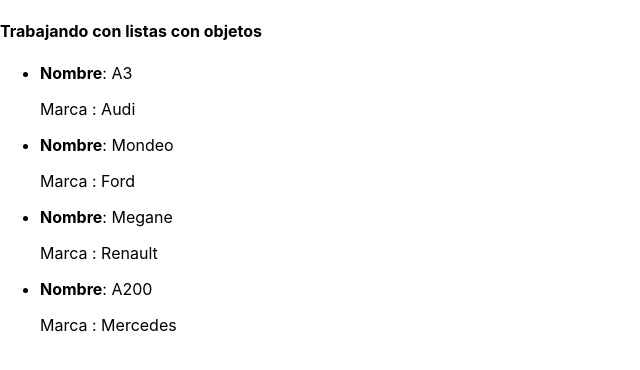
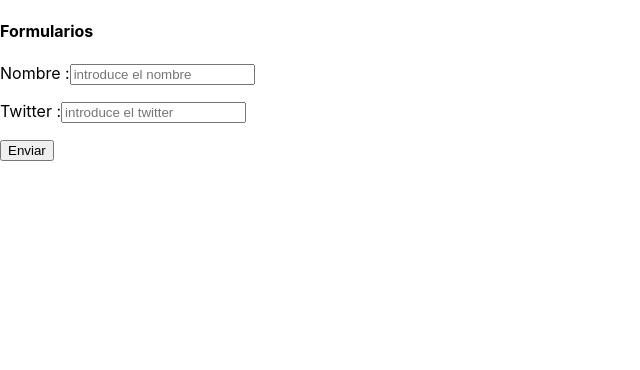
Before and after one commit to Miralbell/hola-mundo-react, a React (Create React App) app in the folder my-app/: page / in a window 1280 px wide. Shown: the top 370 px of the page, without its empty margins (0-640 px from the left). Built offline with nearby package versions, Linux system fonts and the light colour scheme.

Commit message:
formularios

```diff
--- a/my-app/src/App.js
+++ b/my-app/src/App.js
@@ -1,30 +1,75 @@
 import React, { Component }  from 'react';
-import cars from './data/cars.json'
+import Forms from './sections/forms.js'
+// import cars from './data/cars.json'
 
-// // _________________TRABAJANDO CON LISTADOS de objetos_______________________
+// // _________________FORMULARIOS EN REACT_______________________
 
 class App extends Component {
   render () {
     return ( <div className = 'App'>
-      <h4>Trabajando con listas con objetos</h4>
-      <ul>
-        {cars.map(
-          car => {
-            return (
-              <li key = {car.id}>
-                 <p><strong>Nombre</strong>: {car.name}</p>
-                 <p>Marca : {car.company}</p>
-
-              </li>
-
-            )
-          }
-        )}
-      </ul>
+      <Forms />
     </div>
     );
   }
 }
+
+// // // _________________Eventos on click_______________________
+
+// class App extends Component {
+//   constructor () {
+//     super ()
+//     this.state = {mouseX : 0, mouseY: 0}
+//     // this.handleMouseMove = this.handleMouseMove.bind(this)
+//   }
+
+//   handleMouseMove = (e) => {
+//     const {clientX, clientY} = e
+//     this.setState({mouseX: clientX, mouseY: clientY})
+//   }
+
+
+//   handleClick (e) {
+//     alert('Hi There!!')
+//   }
+//   render () {
+//     return ( <div className = 'App'>
+//       <h4>Eventos</h4>
+//       <button onClick = {this.handleClick}>Hi There !</button>
+//       <div
+//       onMouseMove={this.handleMouseMove}
+//       style = {{border:'1px solid #000', marginTop: 10, padding:10}}>
+//         <p>{this.state.mouseX}, {this.state.mouseY}</p>
+//       </div>
+
+//     </div>
+//     );
+//   }
+// }
+
+// // _________________TRABAJANDO CON LISTADOS de objetos_______________________
+
+// class App extends Component {
+//   render () {
+//     return ( <div className = 'App'>
+//       <h4>Trabajando con listas con objetos</h4>
+//       <ul>
+//         {cars.map(
+//           car => {
+//             return (
+//               <li key = {car.id}>
+//                  <p><strong>Nombre</strong>: {car.name}</p>
+//                  <p>Marca : {car.company}</p>
+
+//               </li>
+
+//             )
+//           }
+//         )}
+//       </ul>
+//     </div>
+//     );
+//   }
+// }
 
 
 
--- /dev/null
+++ b/my-app/src/sections/forms.js
@@ -0,0 +1,34 @@
+import React, { Component } from 'react'
+
+export default class Forms extends Component {
+    handleClick (e) {
+        const name = document.getElementById('name').value
+        const email = document.getElementById('twitter').value
+        console.log({name,email})
+
+    }
+    render () {
+        return (
+            <div>
+                <h4>Formularios</h4>
+                <form>
+                    <p>
+                        <label>Nombre :</label>
+                        <input
+                        id='name'
+                        name='User Name'
+                        placeholder='introduce el nombre'/>
+                    </p>
+                    <p>
+                        <label>Twitter :</label>
+                        <input
+                        id='twitter'
+                        name='twitteraccount'
+                        placeholder='introduce el twitter'/>
+                    </p>
+                    <button onClick= {this.handleClick}>Enviar</button>
+                </form>
+            </div>
+        )
+    }
+}
```
